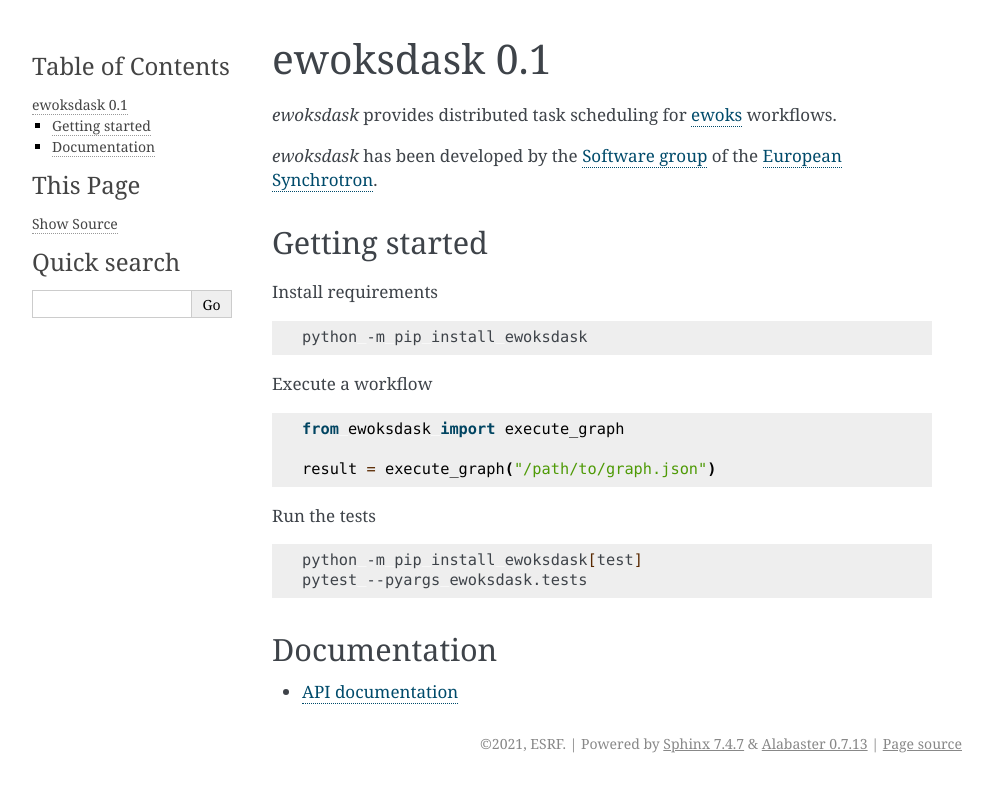
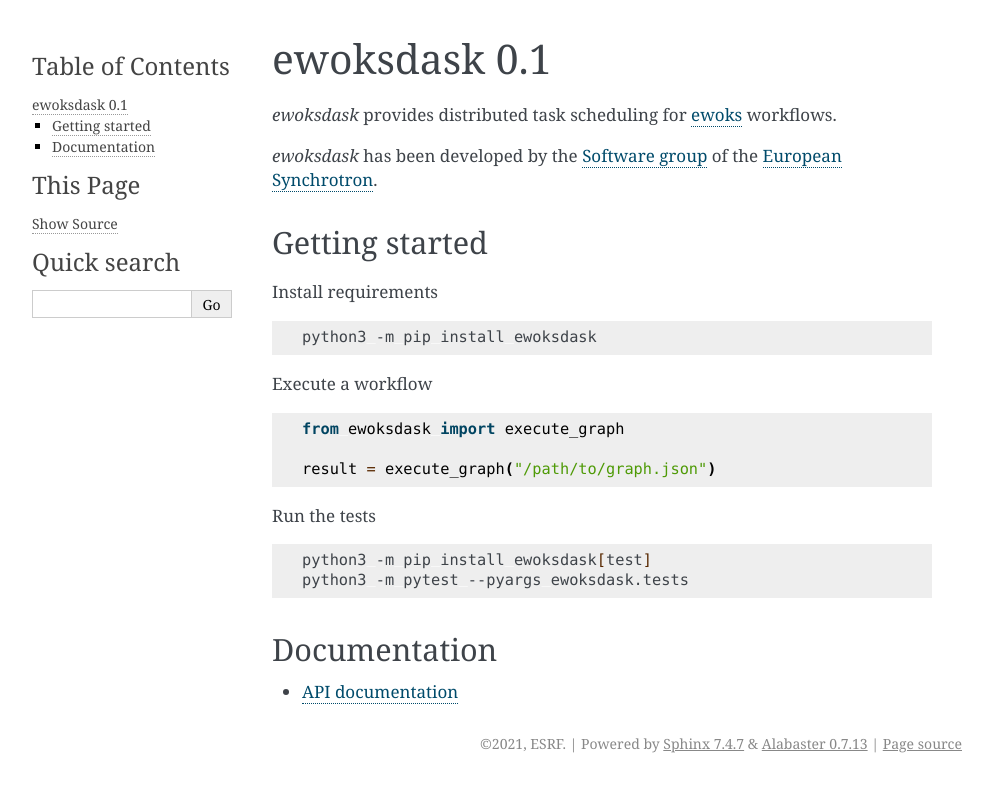
Before and after one commit to ewoks-kit/ewoksdask, a Sphinx documentation site: the page built from doc/index.rst, in a window 1280 px wide. Shown: the top 792 px of the page, without its empty margins (148-1141 px from the left). Built offline with Sphinx 7.4.7, drawn with Linux system fonts in a browser that asks for light colours.

Commit message:
fix docs

```diff
--- a/doc/index.rst
+++ b/doc/index.rst
@@ -12,7 +12,7 @@
 
 .. code:: bash
 
-    python -m pip install ewoksdask
+    python3 -m pip install ewoksdask
 
 Execute a workflow
 
@@ -26,8 +26,8 @@
 
 .. code:: bash
 
-    python -m pip install ewoksdask[test]
-    pytest --pyargs ewoksdask.tests
+    python3 -m pip install ewoksdask[test]
+    python3 -m pytest --pyargs ewoksdask.tests
 
 Documentation
 -------------
```
Also changed, not shown: README.md (+2 -2 lines).
